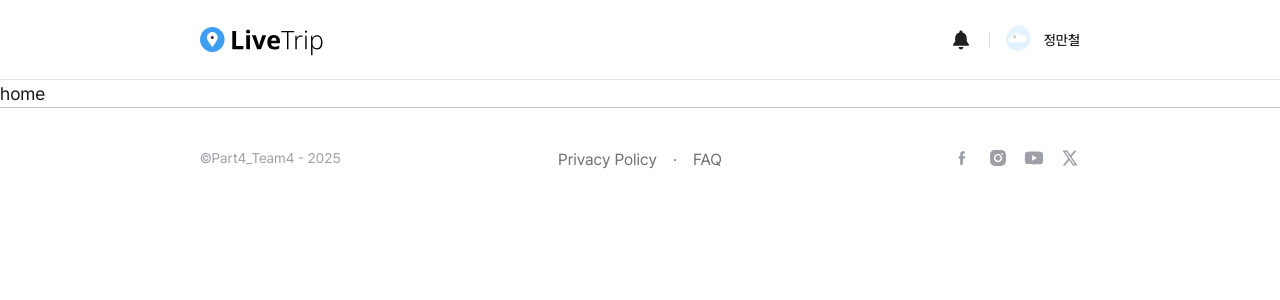
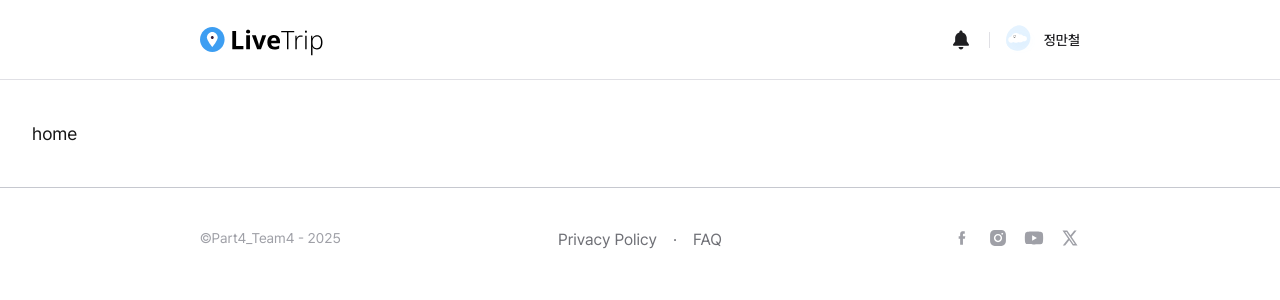
Before and after one commit to sseung30/LiveTrip, a Next.js app: page / in a window 1280 px wide. Shown: the top 300 px of the page. Built offline with nearby package versions, Linux system fonts and the light colour scheme.

Commit message:
feat: (with-header)과 auth 페이지 폴더분리, layout 추가

```diff
--- /dev/null
+++ b/src/app/(with-header)/layout.tsx
@@ -0,0 +1,13 @@
+import type { ReactNode } from 'react';
+import Footer from '@/components/footer/Footer';
+import Header from '@/components/header/Header';
+
+export default function Layout({ children }: { children: ReactNode }) {
+  return (
+    <>
+      <Header />
+      <div className='px-6 py-6 md:px-8 md:py-10'>{children}</div>
+      <Footer />
+    </>
+  );
+}
--- /dev/null
+++ b/src/app/(with-header)/page.tsx
@@ -0,0 +1,3 @@
+export default function Page() {
+  return <div className='text-18'>home</div>;
+}
--- /dev/null
+++ b/src/app/auth/signin/page.tsx
@@ -0,0 +1,7 @@
+export default function Page() {
+  return (
+    <>
+      <div className=''>sign in</div>
+    </>
+  );
+}
--- /dev/null
+++ b/src/app/auth/signup/page.tsx
@@ -0,0 +1,7 @@
+export default function Page() {
+  return (
+    <>
+      <div className=''>sign up</div>
+    </>
+  );
+}
--- a/src/app/layout.tsx
+++ b/src/app/layout.tsx
@@ -1,8 +1,6 @@
 import '@/app/globals.css';
 import type { Metadata } from 'next';
 import localFont from 'next/font/local';
-import Footer from '@/components/footer/Footer';
-import Header from '@/components/header/Header';
 
 export const metadata: Metadata = {
   title: 'LiveTrip',
@@ -23,11 +21,7 @@ export default function RootLayout({
   return (
     <html lang='ko'>
       <body className={pretendardVariable.variable}>
-        <div className='font-pretendard'>
-          <Header />
-          {children}
-          <Footer />
-          </div>
+        <div className='font-pretendard'>{children}</div>
       </body>
     </html>
   );
--- a/src/app/page.tsx
+++ /dev/null
@@ -1,5 +0,0 @@
-import Header from '@/components/header/Header';
-
-export default function Home() {
-  return <div className='text-18'>home</div>;
-}
```
